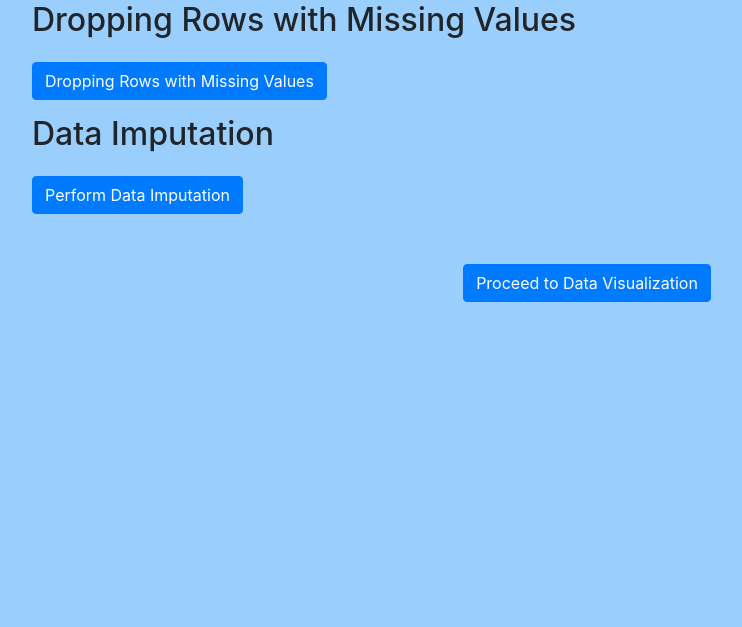
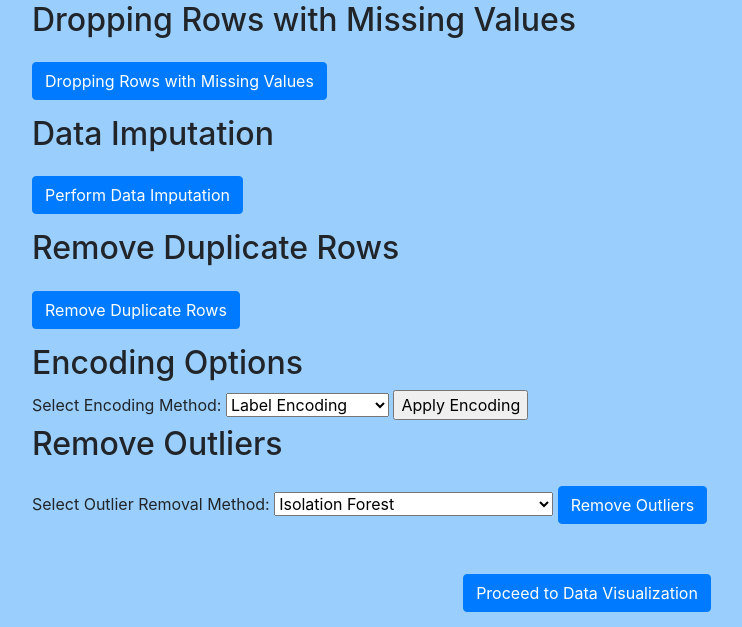
Before and after one commit to anandr07/EzFlow.ai, a Flask app: page / in a window 1280 px wide. Shown: the part 440-1067 px from the top of the page, without its empty margins (53-795 px from the left). Before the commit the page ends 742 px from the top, so only its background shows below. Run offline with Flask 3, Linux system fonts and the light colour scheme; some libraries are stand-ins or nearby versions.

Commit message:
added label encoding, removing outliers

```diff
--- a/app/controllers/data_processing_controller.py
+++ b/app/controllers/data_processing_controller.py
@@ -7,6 +7,11 @@ If a new change is made make sure it doesn't affect the earlier codes.
 
 # Imports
 import pandas as pd
+from sklearn.ensemble import IsolationForest
+from sklearn.covariance import EllipticEnvelope
+from sklearn.neighbors import LocalOutlierFactor
+from sklearn.svm import OneClassSVM
+from sklearn.preprocessing import LabelEncoder, OneHotEncoder
 from flask import render_template, request, redirect, url_for
 from app import app
 from app.services.data_processing_service import drop_selected_columns, process_uploaded_file, col_labelling,correct_category_dtype
@@ -162,3 +167,88 @@ def confirm_drop():
 
     return redirect(url_for('index'))
 # %%
+@app.route('/remove_duplicate_rows', methods=['POST'])
+def remove_duplicate_rows():
+    global cleaned_data, raw_data
+    removing_duplicate_rows_attempted=True
+    try:
+
+        if cleaned_data is not None:   #picking up the last modified data
+            prev_length = len(cleaned_data)
+            cleaned_data.drop_duplicates(inplace=True)
+            removed_rows = prev_length - len(cleaned_data)
+            message = f"{removed_rows} duplicate rows removed."
+            print(message)
+            print(removing_duplicate_rows_attempted)
+            return render_template('index.html', message=message, removing_duplicate_rows_attempted = removing_duplicate_rows_attempted)
+        elif raw_data is not None:      #in case, user wants to operate on original data
+            prev_length = len(raw_data)
+            raw_data.drop_duplicates(inplace=True)
+            removed_rows = prev_length - len(raw_data)
+            message = f"{removed_rows} duplicate rows removed."
+            print(message)
+            return render_template('index.html', message=message, removing_duplicate_rows_attempted = removing_duplicate_rows_attempted)
+        else:
+            message = "No data available to remove duplicates."
+            print(message)
+            return render_template('index.html', message=message, removing_duplicate_rows_attempted = removing_duplicate_rows_attempted)
+    except Exception as e:
+        message = f"An error occurred while removing duplicate rows: {e}"
+        print(message)
+        return render_template('index.html', message=message, removing_duplicate_rows_attempted = removing_duplicate_rows_attempted)
+
+
+@app.route('/encoding_options', methods=['POST'])
+def encoding_options():
+    global cleaned_data
+    encoding_attempted = True
+    # Get the selected encoding method from the form
+    encoding_method = request.form['encoding_method']
+    if encoding_method == 'label_encoding':
+        # Perform label encoding
+        label_encoder = LabelEncoder()
+        for column in cleaned_data.select_dtypes(include=['object']).columns:
+            cleaned_data[column] = label_encoder.fit_transform(cleaned_data[column])
+        message = "Label Encoding Applied"
+        print(message)
+    elif encoding_method == 'one_hot_encoding':
+        # Perform one-hot encoding
+        cleaned_data = pd.get_dummies(cleaned_data, drop_first=True)
+        message = "One-Hot Encoding Applied"
+        print(message)
+    else:
+        # Invalid encoding method selected
+        message = "Invalid Encoding Method"
+        print(message)
+    # Render the template with the appropriate message
+    return render_template('index.html', message=message, encoding_attempted=encoding_attempted)
+
+@app.route('/outlier_removal', methods=['POST'])
+def outlier_removal():
+    global cleaned_data
+    removing_outliers_attempted = True
+    method = request.form['outlier_removal_method']
+
+    if method == 'isolation_forest':
+        outlier_removal_model = IsolationForest()
+    elif method == 'minimum_covariance_determinant':
+        outlier_removal_model = EllipticEnvelope()
+    elif method == 'local_outlier_factor':
+        outlier_removal_model = LocalOutlierFactor(novelty=False)
+    elif method == 'one_class_svm':
+        outlier_removal_model = OneClassSVM()
+
+    try:
+        outliers = outlier_removal_model.fit_predict(cleaned_data)
+        outliers_removed = cleaned_data[outliers == 1]
+
+        num_outliers = len(cleaned_data) - len(outliers_removed)
+
+        cleaned_data.drop(cleaned_data.index[outliers != 1], inplace=True)  #modifying the dataset after outlier removal
+        message = f"{num_outliers} outliers removed using {method}."
+        print(message)
+        return render_template('index.html', message=message, removing_outliers_attempted = removing_outliers_attempted)
+    except Exception as e:
+        error_message = f"An error occurred during outlier removal: {e}"
+        print(error_message)
+        return render_template('index.html', error_message=error_message, removing_outliers_attempted=removing_outliers_attempted)
--- a/app/templates/index.html
+++ b/app/templates/index.html
@@ -149,6 +149,58 @@
             <input type="hidden" name="data" value="{{ imputed_data_df }}">
             <button type="submit" class="btn btn-primary">Perform Data Imputation</button>
         </form>
+
+        <!-- Remove Duplicate Rows Section -->
+        <h2 class="text-left">Remove Duplicate Rows</h2>
+        <form action="{{ url_for('remove_duplicate_rows') }}" method="post">
+            <button type="submit" class="btn btn-primary">Remove Duplicate Rows</button>
+        </form>
+
+        {% if removing_duplicate_rows_attempted %}
+            {% if message %}
+                {{ message | safe }}
+            {% endif %}
+        {%endif%}
+
+        <h2>Encoding Options</h2>
+        <form action="{{ url_for('encoding_options') }}" method="post">
+            <label for="encoding_method">Select Encoding Method:</label>
+            <select id="encoding_method" name="encoding_method">
+                <option value="label_encoding">Label Encoding</option>
+                <option value="one_hot_encoding">One-Hot Encoding</option>
+            </select>
+        <input type="submit" value="Apply Encoding">
+        </form>
+
+        {% if encoding_attempted %}
+            {% if message %}
+                {{ message | safe }}
+            {% else %}
+                {{ error_message | safe }}
+            {% endif %}
+        {%endif%}
+
+            <!-- Remove Outliers -->
+        <h2 class="text-left">Remove Outliers</h2>
+        <form action="{{ url_for('outlier_removal') }}" method="post">
+            <label for="outlier_removal_method">Select Outlier Removal Method:</label>
+            <select id="outlier_removal_method" name="outlier_removal_method">
+                <option value="isolation_forest">Isolation Forest</option>
+                <option value="minimum_covariance_determinant">Minimum Covariance Determinant</option>
+                <option value="local_outlier_factor">Local Outlier Factor</option>
+                <option value="one_class_svm">One-Class SVM</option>
+            </select>
+            <button type="submit" class="btn btn-primary">Remove Outliers</button>
+        </form>
+
+        {% if removing_outliers_attempted %}
+            {% if message %}
+                {{ message | safe }}
+            {% else %}
+                {{ error_message | safe }}
+            {% endif %}
+        {%endif%}
+
     </div>
 
     <script>
```
